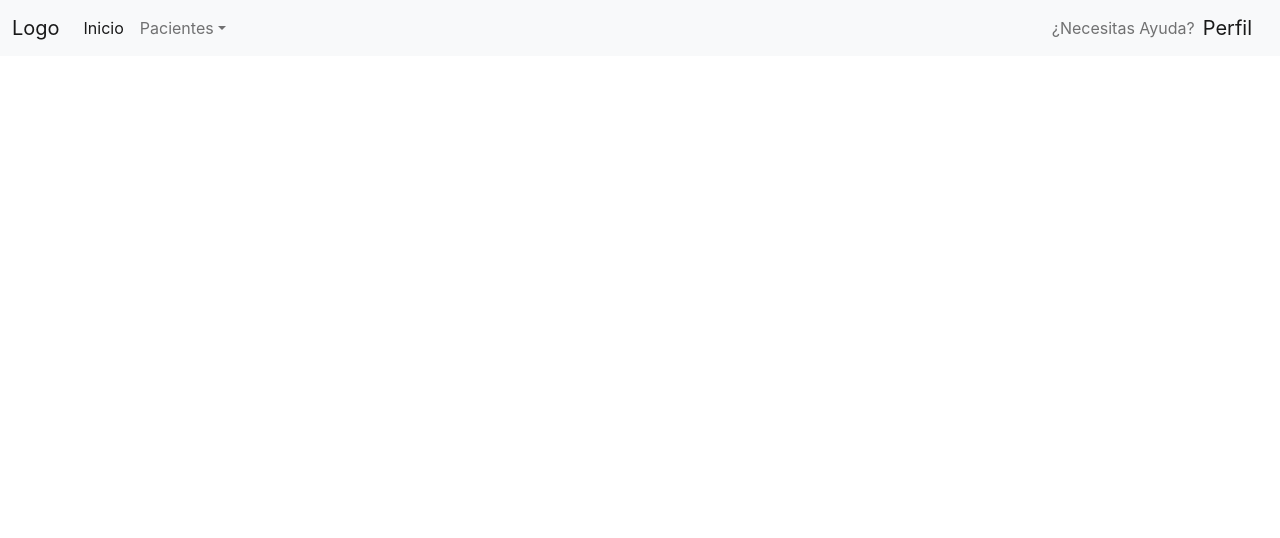
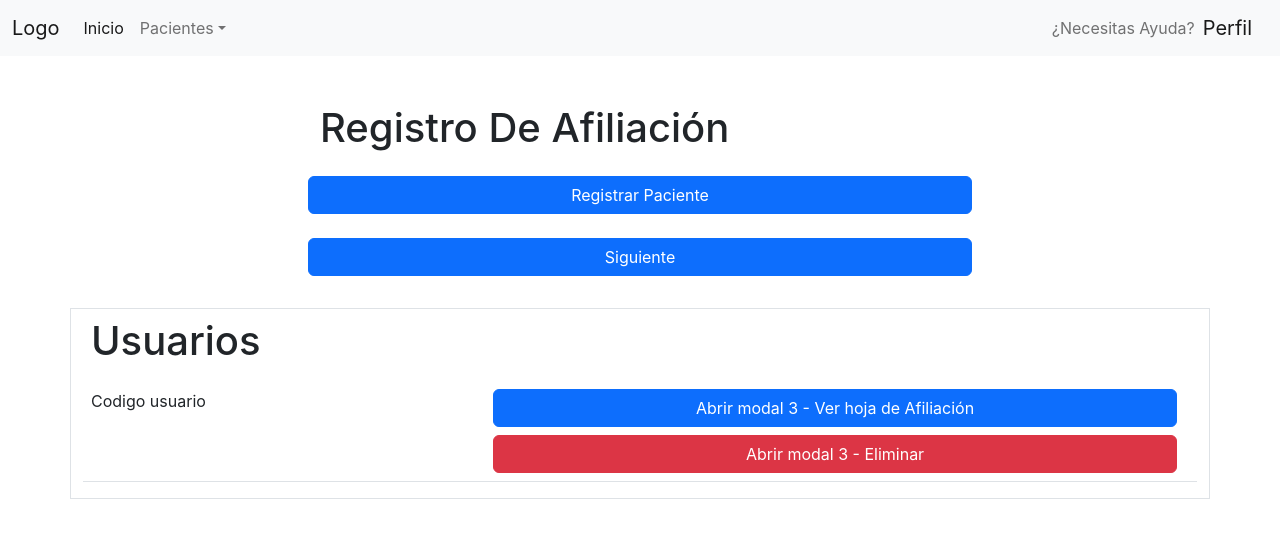
Before and after one commit to windstrike21/ingSoftwareII_ulima, a React (Create React App) app: page / in a window 1280 px wide. Shown: the top 538 px of the page. Built offline with nearby package versions, Linux system fonts and the light colour scheme.

Commit message:
ajustado el estilo, falta investigar modal con js

```diff
--- a/src/Paginas/Personal/RegistroPorPersonal.js
+++ b/src/Paginas/Personal/RegistroPorPersonal.js
@@ -1,9 +1,11 @@
 import React, { useState } from "react";
-import Modal1 from './modals/modal_Registrar1';
-import Modal2 from './modals/modal_Registrar2';
-import Modal3 from './modals/modal_Delete';
+import Modal1 from "../Personal/modals/modal_Registrar1";
+import Modal2 from "../Personal/modals/modal_Registrar2";
+import Modal3 from "../Personal/modals/modal_Delete";
+import Modal4 from "../Personal/Actualizar hoja filiacion";
 
 function Registro_Personal() {
+  const [modalOpen4, setModalOpen4] = useState(false);
   const [modalOpen3, setModalOpen3] = useState(false);
   const [modalOpen1, setModalOpen1] = useState(false);
   const [modalOpen2, setModalOpen2] = useState(false);
@@ -11,30 +13,32 @@ function Registro_Personal() {
   return (
     <div className="Registro_Personal mt-5">
 
-      <h1>Registro De Afiliación</h1>
+      <div className="d-grid gap-2 col-6 mx-auto">
+        <h1>Registro De Afiliación</h1>
+      </div>
 
-      <div className="container border 2px mt-3">
-      <div className="container mt-3">
+      <div className="d-grid gap-2 col-6 mx-auto">
+      <div className="row mt-3">
       <button
-        className="openModalBtn" role="dialog"
+        className="openModalBtn  btn btn-md btn-primary" role="dialog"
         onClick={() => {
           setModalOpen1(true);
         }}
       >
-       Abrir modal 1 - Registrar
+       Registrar Paciente
       </button>
       {modalOpen1 && <Modal1 setOpenModal1={setModalOpen1} />}
       </div>
 
 
-      <div className="container mt-3">
+      <div className="row mt-3">
       <button
-        className="openModalBtn"
+        className="openModalBtn mb-3 btn btn-md btn-primary"
         onClick={() => {
           setModalOpen2(true);
         }}
       >
-       Abrir modal 2 - Siguiente
+      Siguiente
       </button>
 
       {modalOpen2 && <Modal2 setOpenModal2={setModalOpen2} />}
@@ -55,11 +59,20 @@ function Registro_Personal() {
           </div>
         </td>
         <td>
-          <button type="button" className="btn btn-primary" data-toggle="modal" data-target="#ModalShow3">
-            Hoja de Afiliado
-          </button>
+        <div className="container d-grid gap-2 ">
+        <button
+            className = "openModalBtn btn btn-md btn-primary"
+            onClick   = {() => {
+            setModalOpen4(true);
+            }}
+      >
+            Abrir modal 3 - Ver hoja de Afiliación
+            </button>
+             {modalOpen4 && <Modal4 setOpenModal4={setModalOpen4} />}
+
+
             <button
-            className = "openModalBtn btn btn-danger"
+            className = "openModalBtn btn btn-md  btn-danger"
             onClick   = {() => {
             setModalOpen3(true);
             }}
@@ -67,6 +80,7 @@ function Registro_Personal() {
             Abrir modal 3 - Eliminar
             </button>
              {modalOpen3 && <Modal3 setOpenModal3={setModalOpen3} />}
+             </div>
         </td>
       </tr>
     </tbody>
--- a/src/index.js
+++ b/src/index.js
@@ -5,12 +5,14 @@ import './index.css';
 import App from './App';
 import reportWebVitals from './reportWebVitals';
 import Header from './Components/header';
+import Registro_Personal from "./Paginas/Personal/RegistroPorPersonal";
 
 
 const root = ReactDOM.createRoot(document.getElementById('root'));
 root.render(
   <React.StrictMode>
     <Header />
+    <Registro_Personal/>
   </React.StrictMode>
 );
 
```
Also changed, not shown: src/Paginas/Personal/modals/modal_Delete.js (renamed from src/Components/modals/modal_Delete.js), src/Paginas/Personal/modals/modal_Registrar1.js (renamed from src/Components/modals/modal_Registrar1.js), src/Paginas/Personal/modals/modal_Registrar2.js (renamed from src/Components/modals/modal_Registrar2.js).
